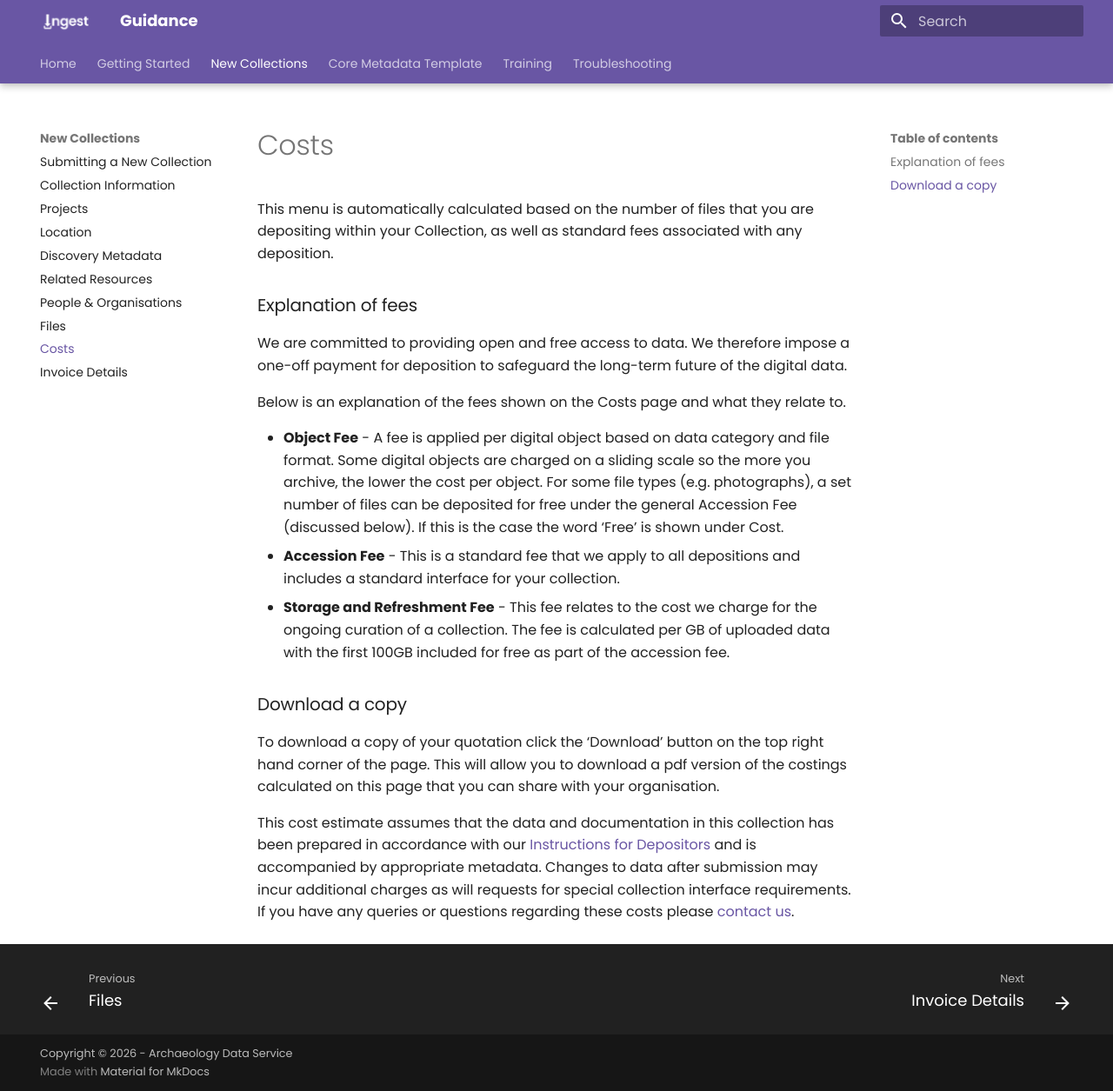
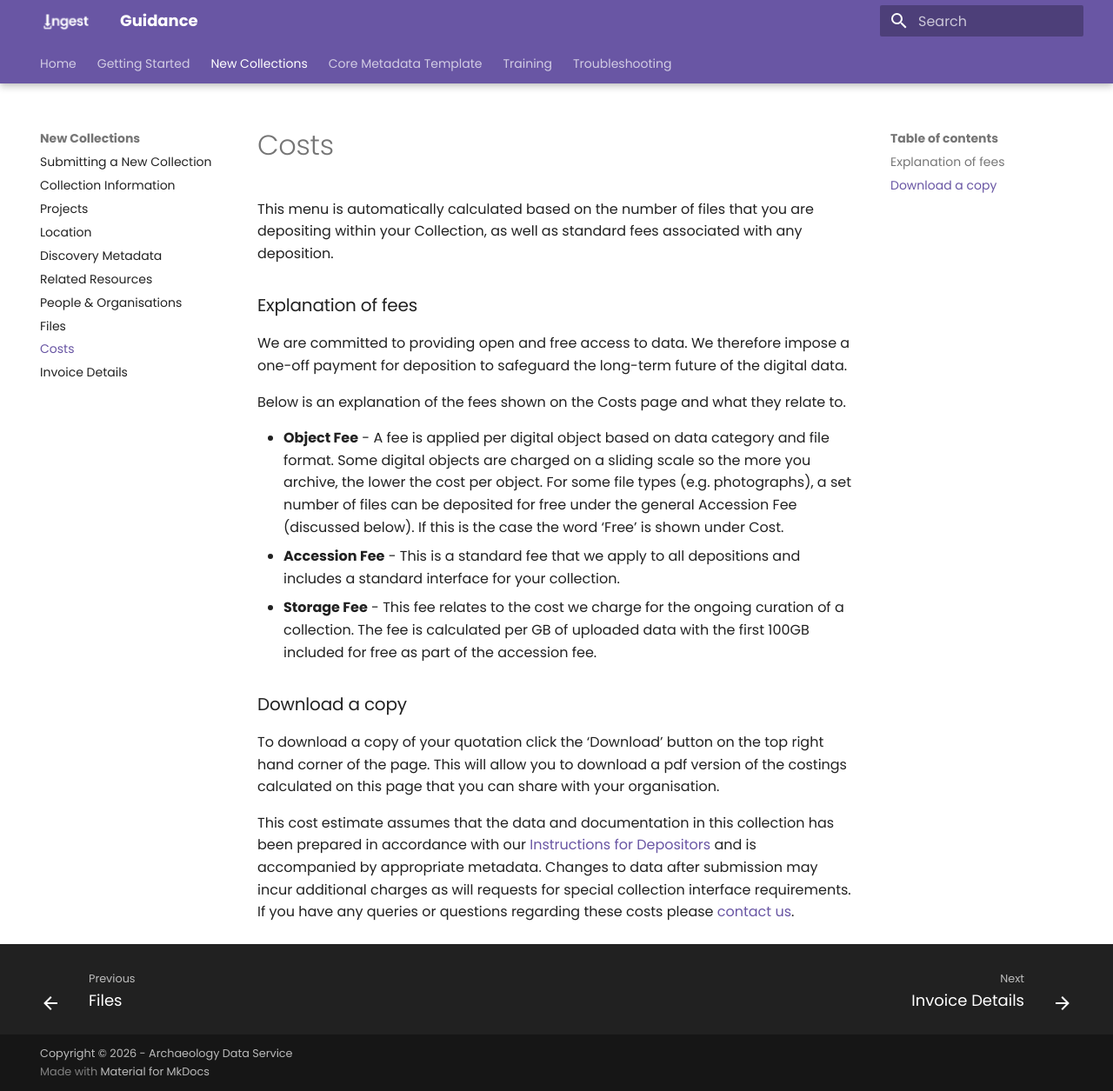
Before and after one commit to uoy-ads/ads-ingest-documentation, an MkDocs documentation site: the page built from docs/nc/nc_costs.md, in a window 1280 px wide and 1255 px high. Shown: the whole window at 87% size. Built offline with MkDocs 1.6.1 and Material for MkDocs 9.7.7, drawn with Linux system fonts in a browser that asks for light colours.

Commit message:
Rename 'Storage and Refreshment Fee' to 'Storage Fee'

```diff
--- a/docs/nc/nc_costs.md
+++ b/docs/nc/nc_costs.md
@@ -8,7 +8,7 @@ Below is an explanation of the fees shown on the Costs page and what they relate
 
 * __Object Fee__ - A fee is applied per digital object based on data category and file format. Some digital objects are charged on a sliding scale so the more you archive, the lower the cost per object. For some file types (e.g. photographs), a set number of files can be deposited for free under the general Accession Fee (discussed below). If this is the case the word ‘Free’ is shown under Cost.
 * __Accession Fee__ - This is a standard fee that we apply to all depositions and includes a standard interface for your collection.
-* __Storage and Refreshment Fee__ - This fee relates to the cost we charge for the ongoing curation of a collection.  The fee is calculated per GB of uploaded data with the first 100GB included for free as part of the accession fee.
+* __Storage Fee__ - This fee relates to the cost we charge for the ongoing curation of a collection.  The fee is calculated per GB of uploaded data with the first 100GB included for free as part of the accession fee.
 
 ### Download a copy
 
```
